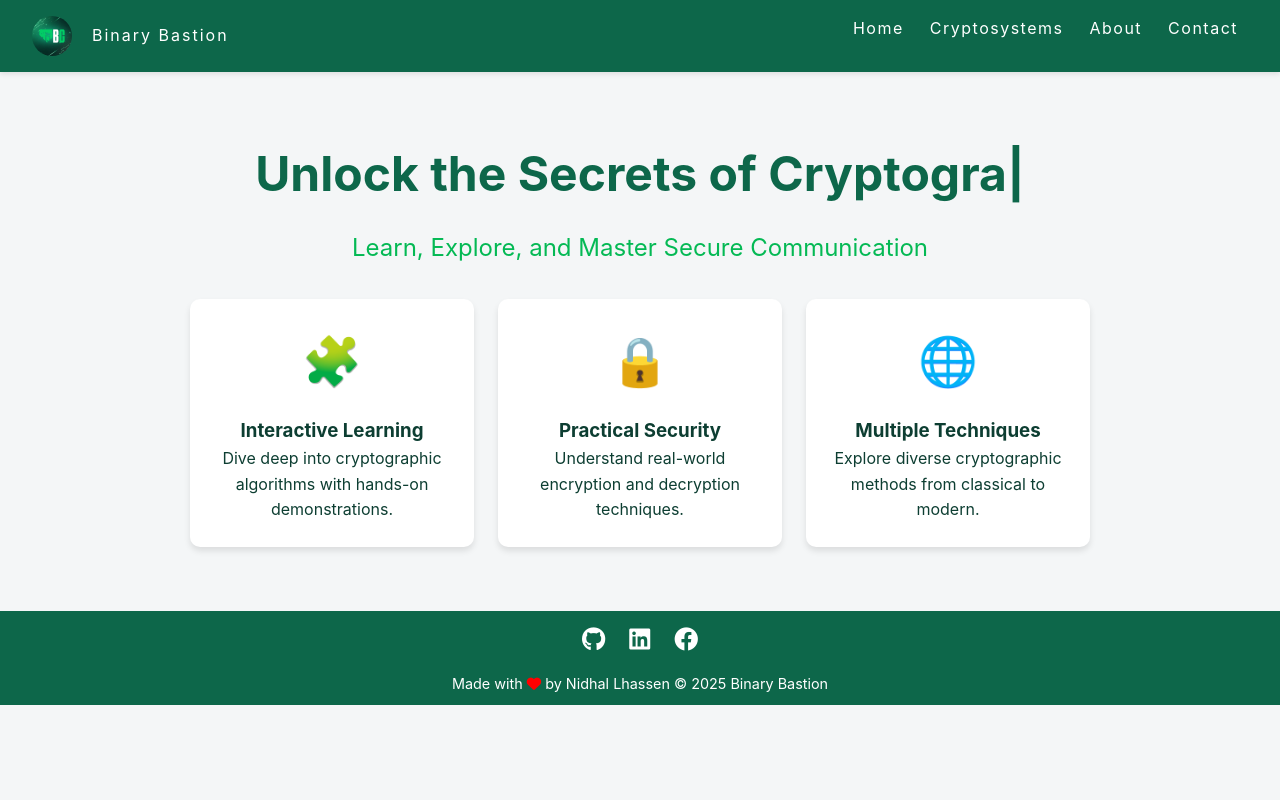
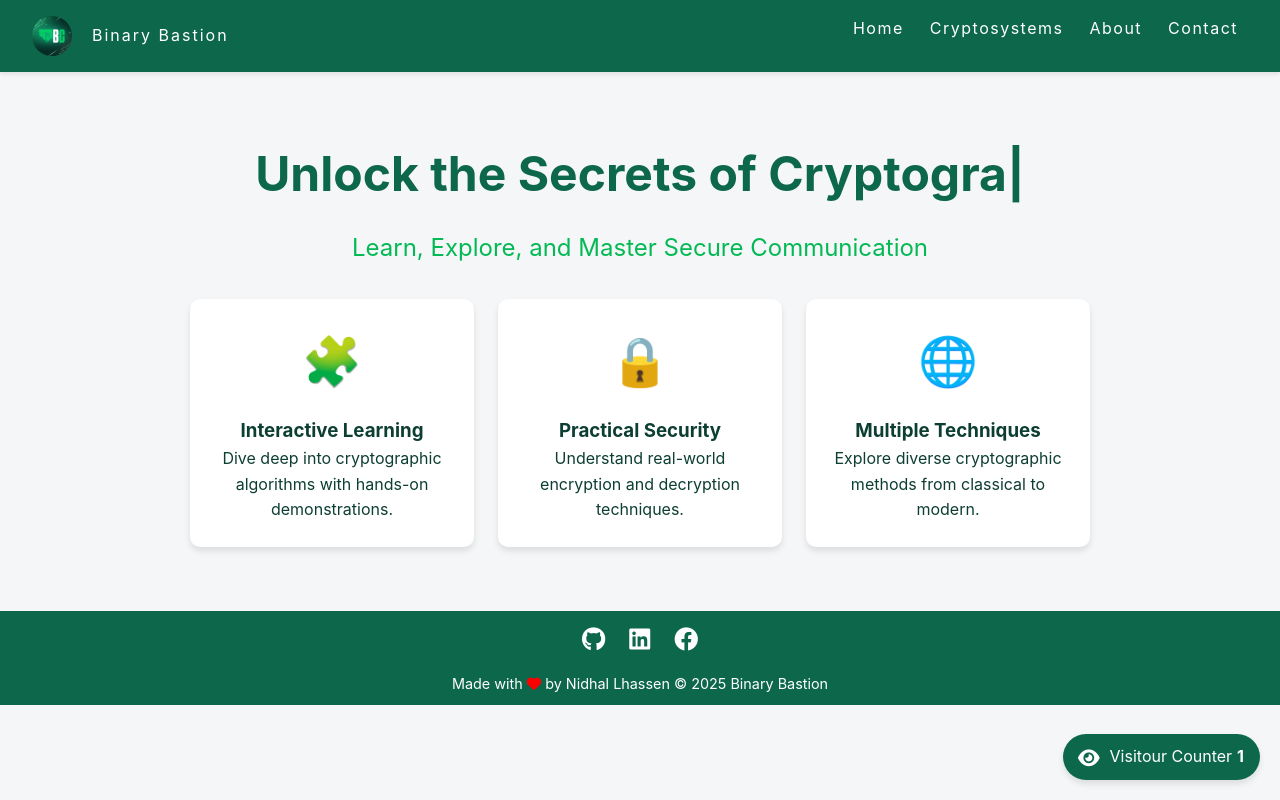
Before and after one commit to NIDHAL198/Binary-Bastion, a plain HTML site: page index.html in a window 1280 px wide. Drawn offline with nearby package versions, Linux system fonts and the light colour scheme.

Commit message:
add visitore counter and fix some resposivity issue

```diff
--- a/css/style.css
+++ b/css/style.css
@@ -638,6 +638,9 @@ body {
 }
 
 @media screen and (max-width: 480px) {
+   .navbar-title{
+      display: none;
+   }
    .cipher-detail-container {
       padding: 5px;
    }
@@ -677,3 +680,54 @@ body {
       font-size: 1em;
    }
 }
+
+
+
+/* start feature section  */
+
+.visitor-counter {
+   position: fixed;
+   bottom: 20px;
+   right: 20px;
+   background-color: var(--primary-color);
+   color: white;
+   padding: 10px 15px;
+   border-radius: 50px;
+   display: flex;
+   align-items: center;
+   box-shadow: 0 4px 6px rgba(0, 0, 0, 0.1);
+   transition: all var(--transition-speed);
+   z-index: 1000;
+}
+
+.visitor-counter:hover {
+   transform: scale(1.05);
+   background-color: var(--secondary-color);
+}
+
+.visitor-counter .fas {
+   margin-right: 10px;
+   font-size: 1.2rem;
+}
+
+.counter-display {
+   font-weight: bold;
+   letter-spacing: 1px;
+}
+
+@media screen and (max-width: 480px) {
+   .visitor-counter {
+      bottom: 10px;
+      right: 10px;
+      padding: 8px 12px;
+   }
+
+   .visitor-counter .fas {
+      font-size: 1rem;
+   }
+
+   .counter-display {
+      font-size: 0.9rem;
+   }
+}
+/* end feature section  */
--- a/index.html
+++ b/index.html
@@ -14,7 +14,7 @@
 <body>
    <nav class="navbar">
       <div class="navbar-brand">
-         <img src="./assets/images/logo.png" width="40" alt=""> Binary Bastion
+         <img src="./assets/images/logo.png" width="40" alt=""> <p class="navbar-title">Binary Bastion</p>
       </div>
       <div class="navbar-nav">
          <a href="#" data-page="home">Home</a>
@@ -30,6 +30,7 @@
          <div class="hero-section">
                <h1 class="hero-title"><span class="multipel-text"></span></h1>
                <p class="hero-subtitle">Learn, Explore, and Master Secure Communication</p>
+               <script src="./js/features.js" defer></script>
 
                <div class="feature-grid">
                   <div class="feature-card">
--- /dev/null
+++ b/js/features.js
@@ -0,0 +1,58 @@
+class VisitorCounter {
+   constructor() {
+      this.counterContainer = null;
+      this.visitorCount = 0;
+      this.initializeCounter();
+   }
+
+   initializeCounter() {
+      this.counterContainer = document.createElement('div');
+      this.counterContainer.classList.add('visitor-counter');
+
+      this.counterDisplay = document.createElement('div');
+      this.counterDisplay.classList.add('counter-display');
+
+      const visitorLabel = document.createElement('p');
+      visitorLabel.innerText = 'Visitour Counter ';
+      visitorLabel.style.margin = '0 5px 0 0 ';
+
+
+      const counterIcon = document.createElement('i');
+      counterIcon.classList.add('fas', 'fa-eye');
+
+      this.counterContainer.appendChild(counterIcon);
+      this.counterContainer.appendChild(visitorLabel);
+      this.counterContainer.appendChild(this.counterDisplay);
+
+      document.body.appendChild(this.counterContainer);
+
+
+      this.loadVisitorCount();
+   }
+
+   loadVisitorCount() {
+      const storedCount = localStorage.getItem('binaryBastionVisitorCount');
+      this.visitorCount = storedCount ? parseInt(storedCount) : 0;
+
+
+      this.visitorCount++;
+
+
+      localStorage.setItem('binaryBastionVisitorCount', this.visitorCount);
+
+
+      this.updateCounterDisplay();
+   }
+
+
+   updateCounterDisplay() {
+      // Format number with commas for readability
+      const formattedCount = this.visitorCount.toLocaleString();
+      this.counterDisplay.textContent = formattedCount;
+   }
+}
+
+
+document.addEventListener('DOMContentLoaded', () => {
+   window.visitorCounter = new VisitorCounter();
+});
--- a/js/main.js
+++ b/js/main.js
@@ -266,7 +266,7 @@ decryptCaesarCipher() {
 
                         <div class="input-group">
                            <label for="encryptedText">Encrypted Text:</label>
-                           <input type="text" id="encryptedText" placeholder="output" readonly>
+                           <input type="text" id="encryptedText" placeholder="output" >
                         </div>
 
                         <div class="button-group">
```
